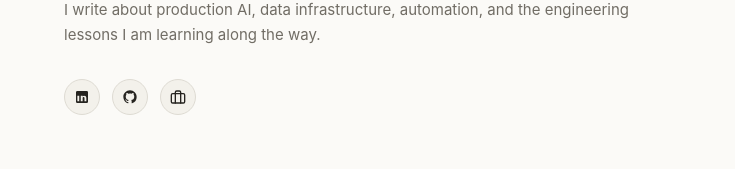
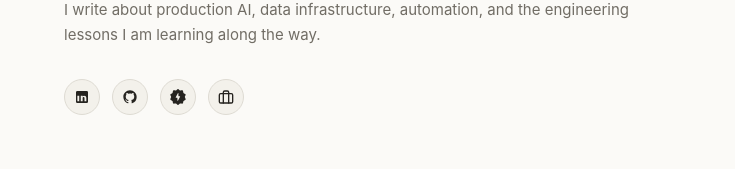
Before and after one commit to RajatDebnth/rajatdn_hq, a Next.js app: page / in a window 1280 px wide. Shown: the part 511-680 px from the top of the page, without its empty margins (272-1007 px from the left). Built offline with nearby package versions, Linux system fonts and the light colour scheme.

Commit message:
feat(home): add Fueler profile link and icon alongside social links

```diff
--- a/src/app/(site)/page.tsx
+++ b/src/app/(site)/page.tsx
@@ -4,7 +4,7 @@ import Link from "next/link";
 import { ArticleCard } from "@/components/cards/article-card";
 import { JsonLd } from "@/components/seo/json-ld";
 import { Container } from "@/components/ui/container";
-import { BriefcaseIcon, GitHubIcon, LinkedInIcon } from "@/components/ui/icons";
+import { BriefcaseIcon, FuelerIcon, GitHubIcon, LinkedInIcon } from "@/components/ui/icons";
 import { siteConfig } from "@/config/site";
 import { getPublishedArticles } from "@/lib/content/blog";
 import { createPageMetadata } from "@/lib/metadata/create-page-metadata";
@@ -63,6 +63,17 @@ export default function Home() {
             <GitHubIcon className="size-4" />
             <span className="sr-only">GitHub (opens in a new tab)</span>
           </a>
+          <a
+            aria-label="Fueler profile (opens in a new tab)"
+            className="inline-flex size-9 items-center justify-center rounded-full border border-[var(--line)] bg-[var(--surface)] text-[var(--muted)] transition-all hover:border-[var(--line-strong)] hover:bg-[var(--surface-subtle)] hover:text-[var(--foreground)]"
+            href={siteConfig.contact.fuelerUrl}
+            rel="noopener noreferrer"
+            target="_blank"
+            title="Fueler"
+          >
+            <FuelerIcon className="size-4" />
+            <span className="sr-only">Fueler (opens in a new tab)</span>
+          </a>
           <Link
             aria-label="Experiences page"
             className="inline-flex size-9 items-center justify-center rounded-full border border-[var(--line)] bg-[var(--surface)] text-[var(--muted)] transition-all hover:border-[var(--line-strong)] hover:bg-[var(--surface-subtle)] hover:text-[var(--foreground)]"
--- a/src/components/ui/icons.tsx
+++ b/src/components/ui/icons.tsx
@@ -14,6 +14,14 @@ export function GitHubIcon({ className = "size-4" }: { className?: string }) {
         clipRule="evenodd"
         d="M12 2C6.477 2 2 6.484 2 12.017c0 4.425 2.865 8.18 6.839 9.504.5.092.682-.217.682-.483 0-.237-.008-.868-.013-1.703-2.782.605-3.369-1.343-3.369-1.343-.454-1.158-1.11-1.466-1.11-1.466-.908-.62.069-.608.069-.608 1.003.07 1.53 1.032 1.53 1.032.892 1.53 2.341 1.088 2.91.832.092-.647.35-1.088.636-1.338-2.22-.253-4.555-1.113-4.555-4.951 0-1.093.39-1.988 1.029-2.688-.103-.253-.446-1.272.098-2.65 0 0 .84-.27 2.75 1.026A9.564 9.564 0 0112 6.844c.85.004 1.705.115 2.504.337 1.909-1.296 2.747-1.027 2.747-1.027.546 1.379.202 2.398.1 2.651.64.7 1.028 1.595 1.028 2.688 0 3.848-2.339 4.695-4.566 4.943.359.309.678.92.678 1.855 0 1.338-.012 2.419-.012 2.747 0 .268.18.58.688.482A10.019 10.019 0 0022 12.017C22 6.484 17.522 2 12 2z"
       />
+    </svg>
+  );
+}
+
+export function FuelerIcon({ className = "size-4" }: { className?: string }) {
+  return (
+    <svg aria-hidden="true" className={className} fill="currentColor" viewBox="0 0 24 24">
+      <path d="M12 0c1.204 0 2.086 1.932 3.172 2.283 1.126.364 2.978-.67 3.915.009.946.685.527 2.762 1.216 3.704.682.933 2.8 1.175 3.165 2.295.353 1.081-1.207 2.51-1.207 3.709 0 1.198 1.56 2.628 1.207 3.709-.365 1.12-2.483 1.362-3.165 2.295-.69.942-.27 3.02-1.217 3.704-.937.68-2.789-.355-3.914.01C14.086 22.067 13.204 24 12 24c-1.204 0-2.086-1.932-3.172-2.283-1.126-.364-2.978.67-3.915-.009-.946-.685-.527-2.762-1.216-3.704-.682-.933-2.8-1.175-3.165-2.295-.353-1.081 1.207-2.51 1.207-3.709 0-1.198-1.56-2.628-1.207-3.709.365-1.12 2.483-1.362 3.166-2.295.688-.942.27-3.02 1.216-3.704.937-.68 2.789.355 3.914-.01C9.914 1.933 10.796 0 12 0Zm-.199 6.34-3.247 6.169c-.158.3.065.653.388.654h1.707c.234 0 .44.193.44.445v3.706c0 .459.603.618.825.218l3.39-6.11c.16-.289-.043-.662-.384-.663l-1.85-.002c-.243 0-.44-.2-.44-.445V6.549c0-.464-.613-.619-.829-.21Z" />
     </svg>
   );
 }
--- a/src/config/site.ts
+++ b/src/config/site.ts
@@ -30,6 +30,7 @@ export const siteConfig = {
     phoneFormatted: "+91 6909802009",
     linkedInUrl: process.env.CONTACT_LINKEDIN_URL || "https://www.linkedin.com/in/rajat-debnath/",
     gitHubUrl: process.env.CONTACT_GITHUB_URL || "https://github.com/RajatDebnth",
+    fuelerUrl: process.env.CONTACT_FUELER_URL || "https://fueler.io/rajatdebnath",
   },
   topics: [
     "AI Engineer",
```
